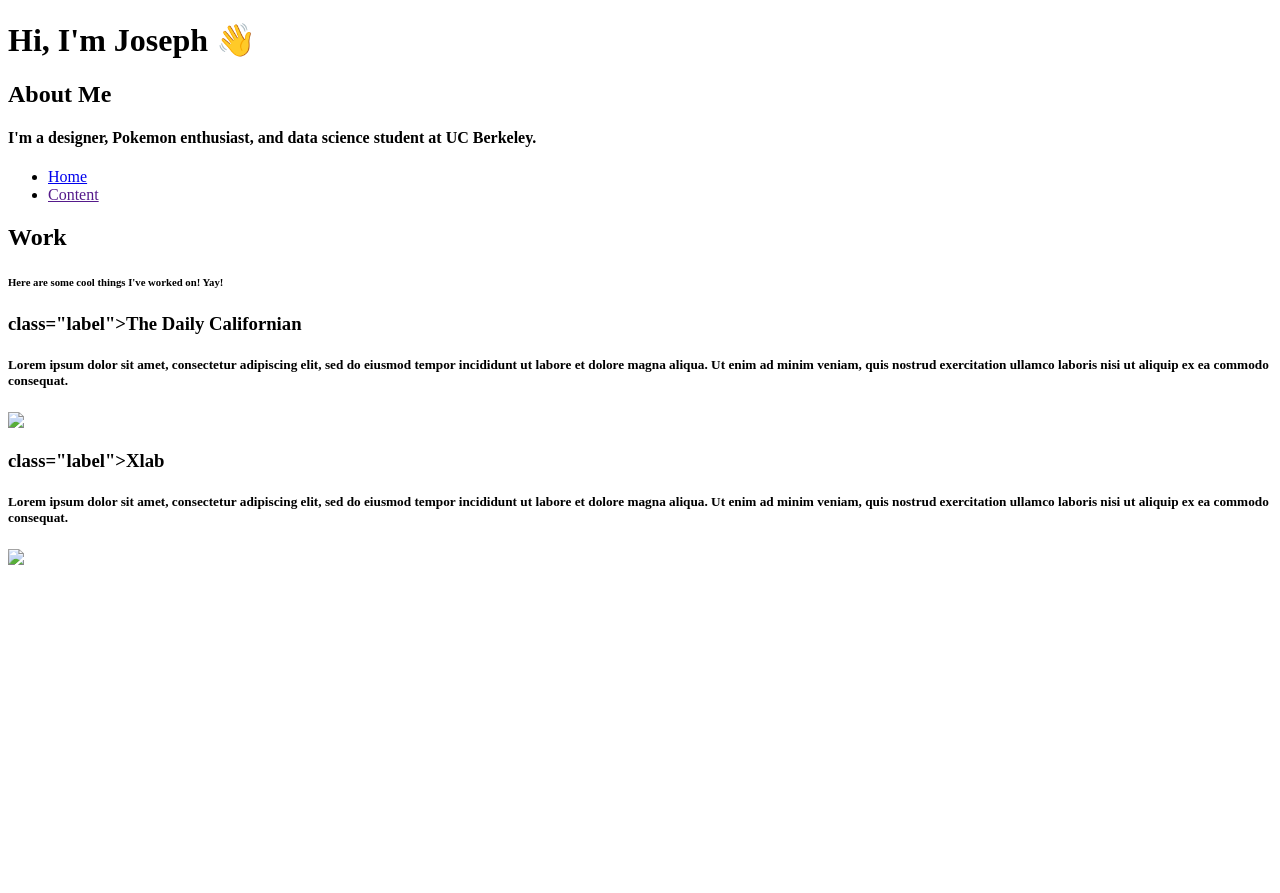
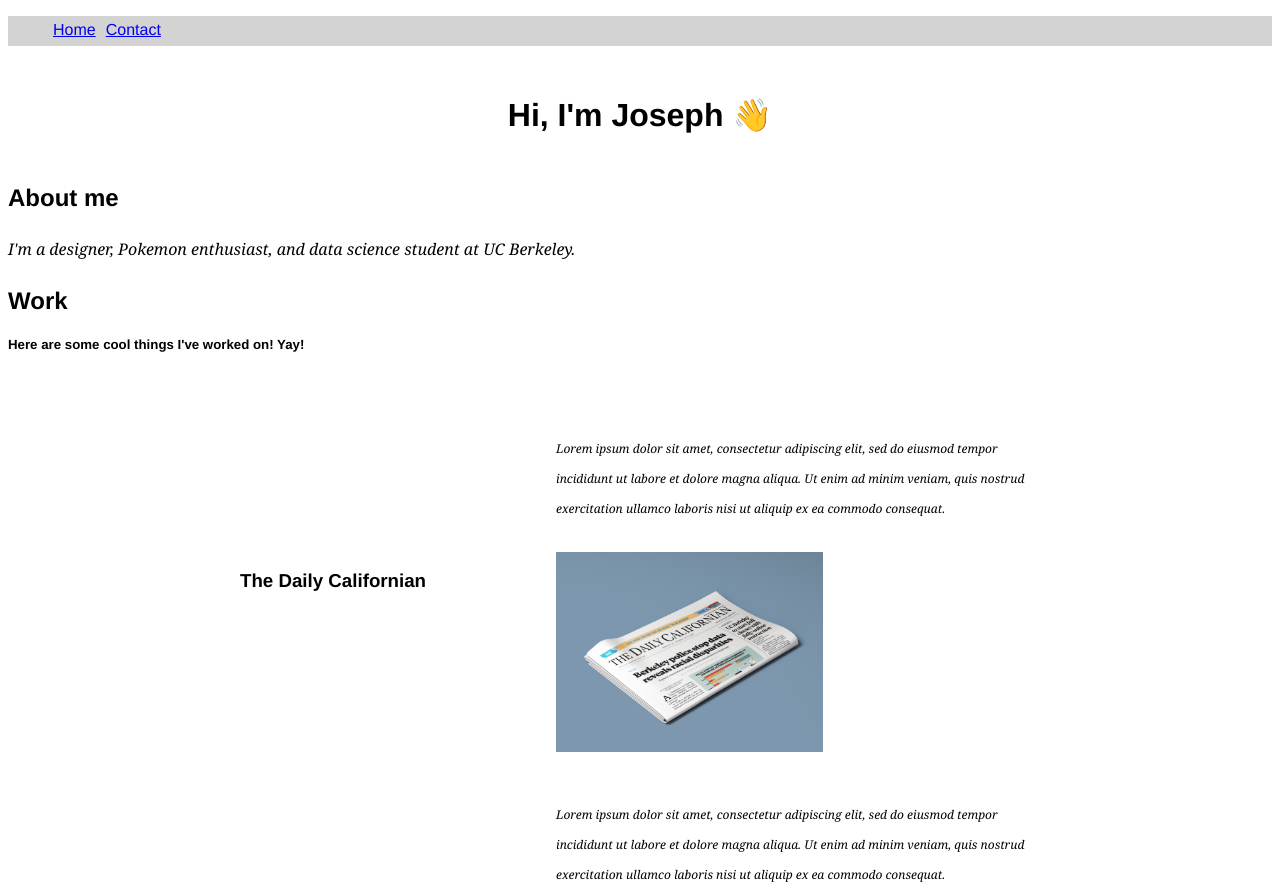
Before and after one commit to fullstack-decal-fa22/project1-joseph-kc, a plain HTML site: page index.html in a window 1280 px wide. Shown: the top 893 px of the page. Before the commit the page ends 800 px from the top, so only its background shows below. Drawn offline with Linux system fonts and the light colour scheme.

Commit message:
submission

```diff
--- a/index.html
+++ b/index.html
@@ -7,31 +7,33 @@
         <title> Joseph's Project 1 </title>
     </head>
     <body>
-        <h1>Hi, I'm Joseph 👋</h1>
+        <ul>
+            <li><a href="index.html">Home</a></li>
+            <li><a target="_blank" href="file:///Users/josephcasey/Desktop/cs198-99/project1-joseph-kc/contact.html">Contact</a></li>
+        </ul>
 
-        <h2>About Me</h2>
+        <h1 id="intro">Hi, I'm Joseph 👋</h1>
+
+        <h2>About me</h2>
 
         <h4>I'm a designer, Pokemon enthusiast, and data science student at UC Berkeley. </h4>
 
-        <ul>
-            <li class="Home"><a href="index.html">Home</a></li>
-            <li><a href="">Content</a></li>
-        </ul>
-
         <h2>Work</h2>
 
-        <h6>Here are some cool things I've worked on! Yay!</h6>
+        <h5>Here are some cool things I've worked on! Yay!</h5>
 
-        <div class="projects"> <!--grid-->
-            <h3> class="label">The Daily Californian</h3>
-            <div class="project"> <!--flexbox-->
-                <h5 class="description">Lorem ipsum dolor sit amet, consectetur adipiscing elit, sed do eiusmod tempor incididunt ut labore et dolore magna aliqua. Ut enim ad minim veniam, quis nostrud exercitation ullamco laboris nisi ut aliquip ex ea commodo consequat.</h5>
-                <img src="thankyouconnor.png" class="preview">
+        <div class="projects">
+            <h3>The Daily Californian</h3>
+            <div class="project">
+                <h6 class="description">Lorem ipsum dolor sit amet, consectetur adipiscing elit, sed do eiusmod tempor incididunt ut labore et dolore magna aliqua. Ut enim ad minim veniam, quis nostrud exercitation ullamco laboris nisi ut aliquip ex ea commodo consequat.</h6>
+                <img src="thankyouconnor.png">
             </div>
 
-            <h3> class="label">Xlab</h3>
-            <div class="project"> <!--flexbox-->
-                <h5 class="description">Lorem ipsum dolor sit amet, consectetur adipiscing elit, sed do eiusmod tempor incididunt ut labore et dolore magna aliqua. Ut enim ad minim veniam, quis nostrud exercitation ullamco laboris nisi ut aliquip ex ea commodo consequat.</h5>
-                <img src="banner.png" class="preview">
+            <h3>Xlab</h3>
+            <div class="project">
+                <h6 class="description">Lorem ipsum dolor sit amet, consectetur adipiscing elit, sed do eiusmod tempor incididunt ut labore et dolore magna aliqua. Ut enim ad minim veniam, quis nostrud exercitation ullamco laboris nisi ut aliquip ex ea commodo consequat.</h6>
+                <img src="banner_2021.png">
             </div>
         </div>
+
+        <p>hidden slay</p>
--- a/styles.css
+++ b/styles.css
@@ -0,0 +1,56 @@
+* {
+    font-family: Helvetica;
+  }
+
+  #intro {
+    color: rgb(0, 0, 0);
+    text-align: center;
+    margin: 50px;
+  }
+
+  ul {
+    background-color: lightgray;
+    list-style: none;
+    display: flex;
+    height: 30px
+  }
+
+  li {
+    margin: 5px;
+  }
+
+  li:visited {
+    text-decoration: none;
+    color: black;
+  }
+
+  li:hover {
+    color:red
+  }
+
+  .projects{
+    display: grid;
+    padding: 2rem;
+    grid-template-columns: 300px 1fr;
+    gap: 1rem;
+    align-items: center;
+    max-width: 800px;
+    margin: 0 auto;
+  }
+
+  img {
+    max-width: max-content;
+    height: 200px;
+  }
+
+  h4 {
+    font: italic 16px/32px Georgia, serif;
+  }
+
+  h6 {
+    font: italic 12px/30px Georgia, serif;
+  }
+
+  #hs {
+    background-color: red;
+  }
```
Also changed, not shown: contact.html (+9 -1 lines), banner_2021.png (added), thankyouconnor.png (added).
